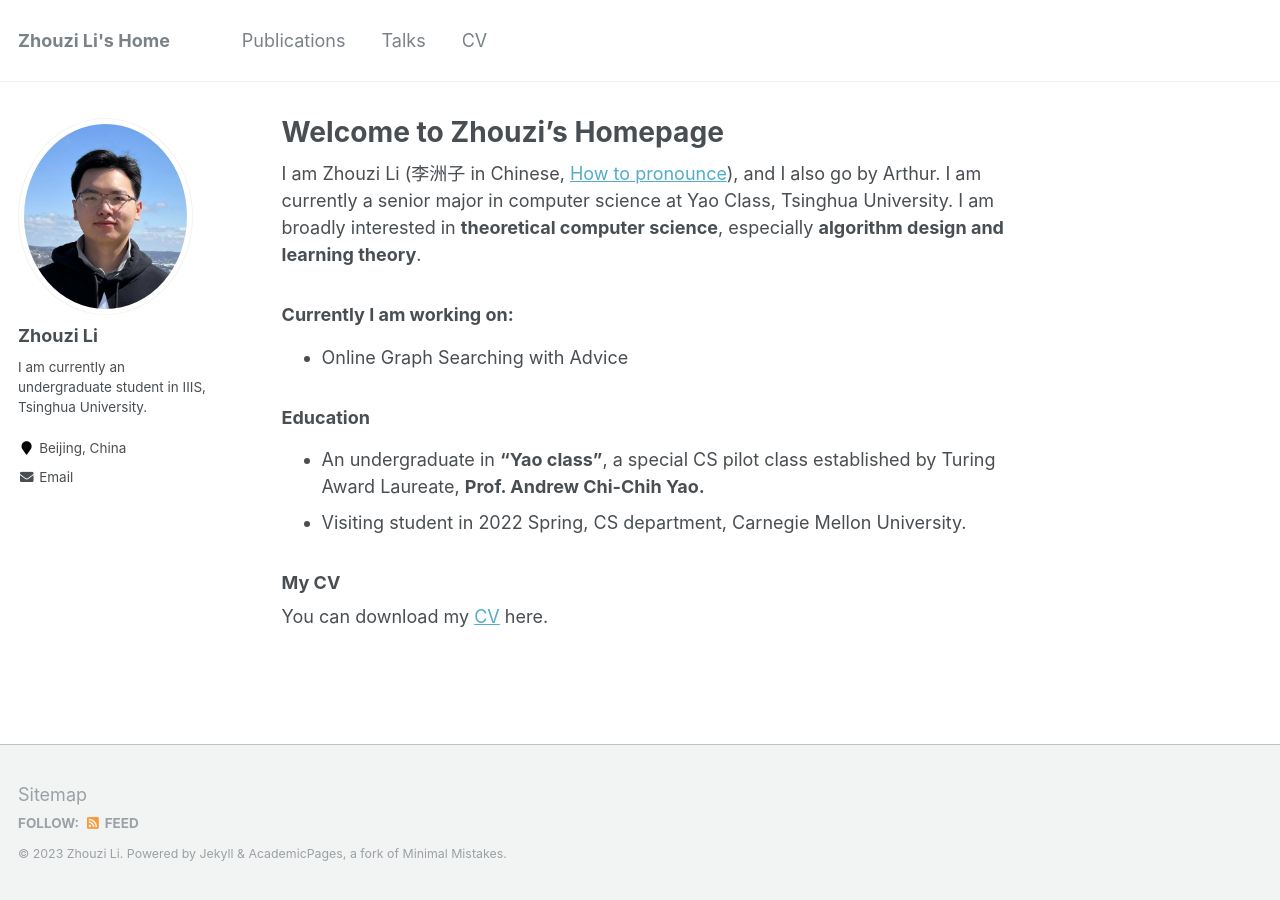
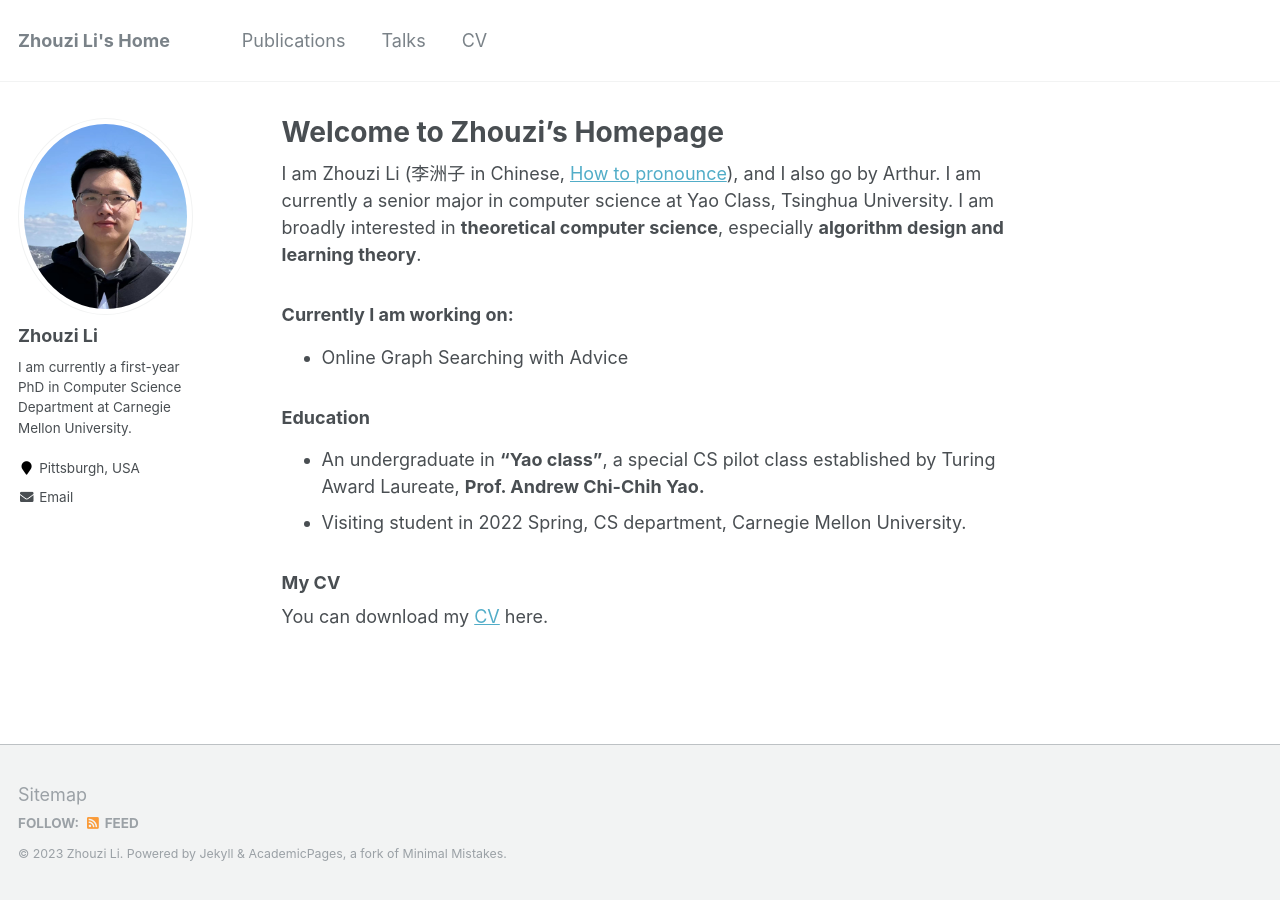
Before and after one commit to Li-Zhouzi/Li-Zhouzi.github.io, a Jekyll site: the page built from _pages/about.md, in a window 1280 px wide. Built offline with Jekyll 4.4.1, drawn with Linux system fonts in a browser that asks for light colours; comment, search, counter and statistics services are not loaded.

Commit message:
Update _config.yml

```diff
--- a/_config.yml
+++ b/_config.yml
@@ -83,8 +83,8 @@ analytics:
 author:
   name             : "Zhouzi Li"
   avatar           : "Zhouzi1.jpeg"
-  bio              : "I am currently an undergraduate student in IIIS, Tsinghua University. "
-  location         : "Beijing, China"
+  bio              : "I am currently a first-year PhD in Computer Science Department at Carnegie Mellon University."
+  location         : "Pittsburgh, USA"
   employer         :
   pubmed           : # "https://www.ncbi.nlm.nih.gov/pubmed/?term=john+snow"
   googlescholar    : # "https://scholar.google.com/citations?user=vNJDZyEAAAAJ"
```
